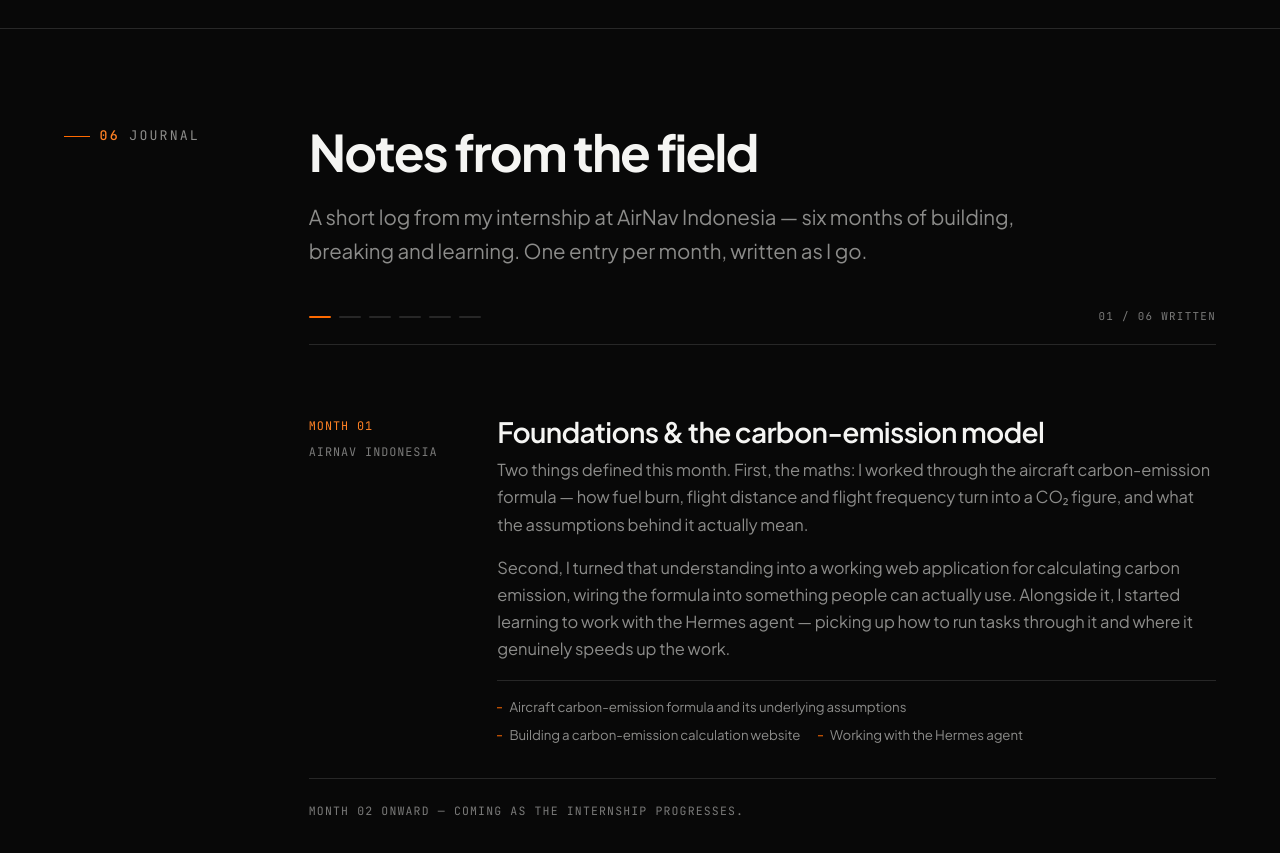
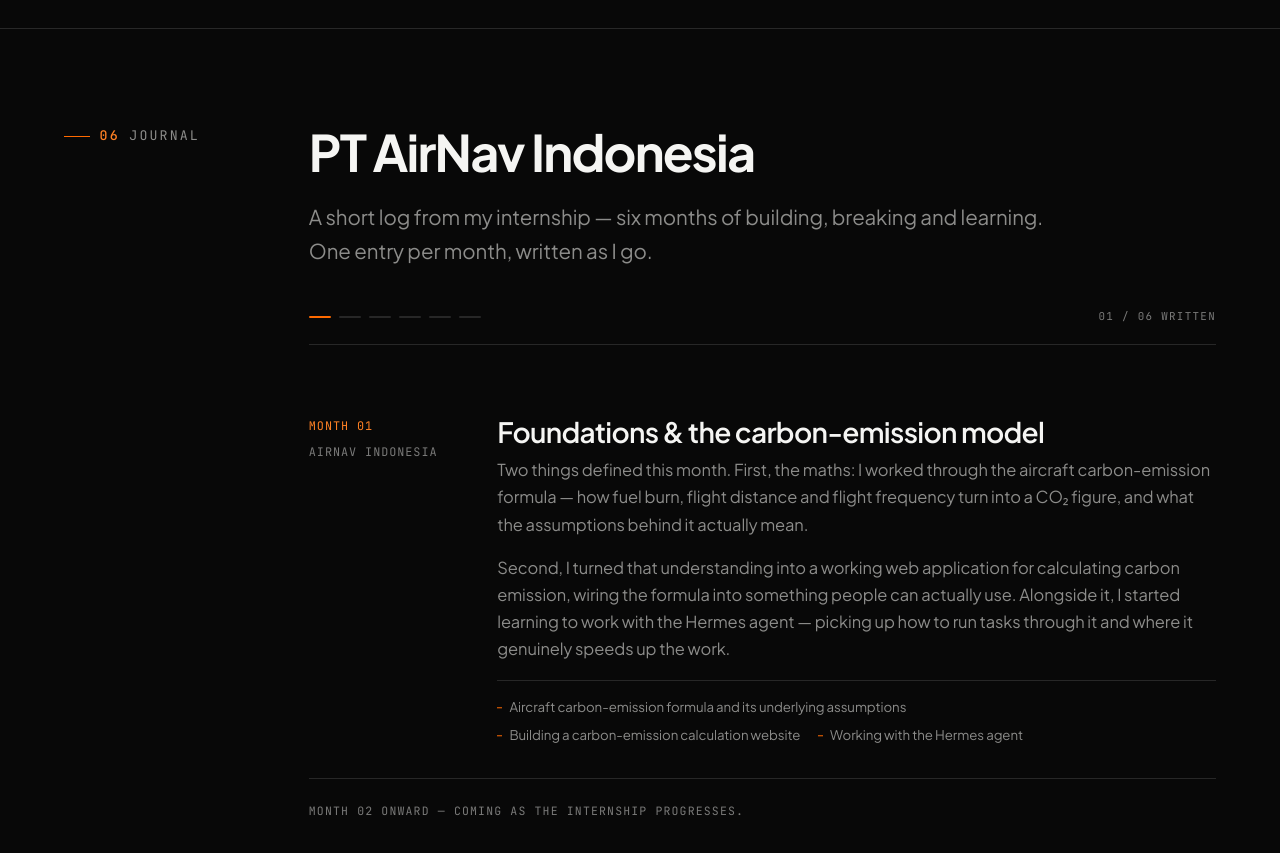
Before and after one commit to FarrelEdric/portfolio, a plain HTML site: page index.html in a window 1280 px wide. Shown: the part 7080-7933 px from the top of the page. Drawn offline with Linux system fonts and the light colour scheme.

```diff
--- a/index.html
+++ b/index.html
@@ -726,11 +726,11 @@
     </header>
 
     <div class="body">
-      <h2 class="h2 reveal">Notes from the field</h2>
+      <h2 class="h2 reveal">PT AirNav Indonesia</h2>
 
       <p class="lede reveal">
-        A short log from my internship at AirNav Indonesia &mdash; six months of
-        building, breaking and learning. One entry per month, written as I go.
+        A short log from my internship &mdash; six months of building, breaking
+        and learning. One entry per month, written as I go.
       </p>
 
       <!--
```
Also changed, not shown: 1 other file.
